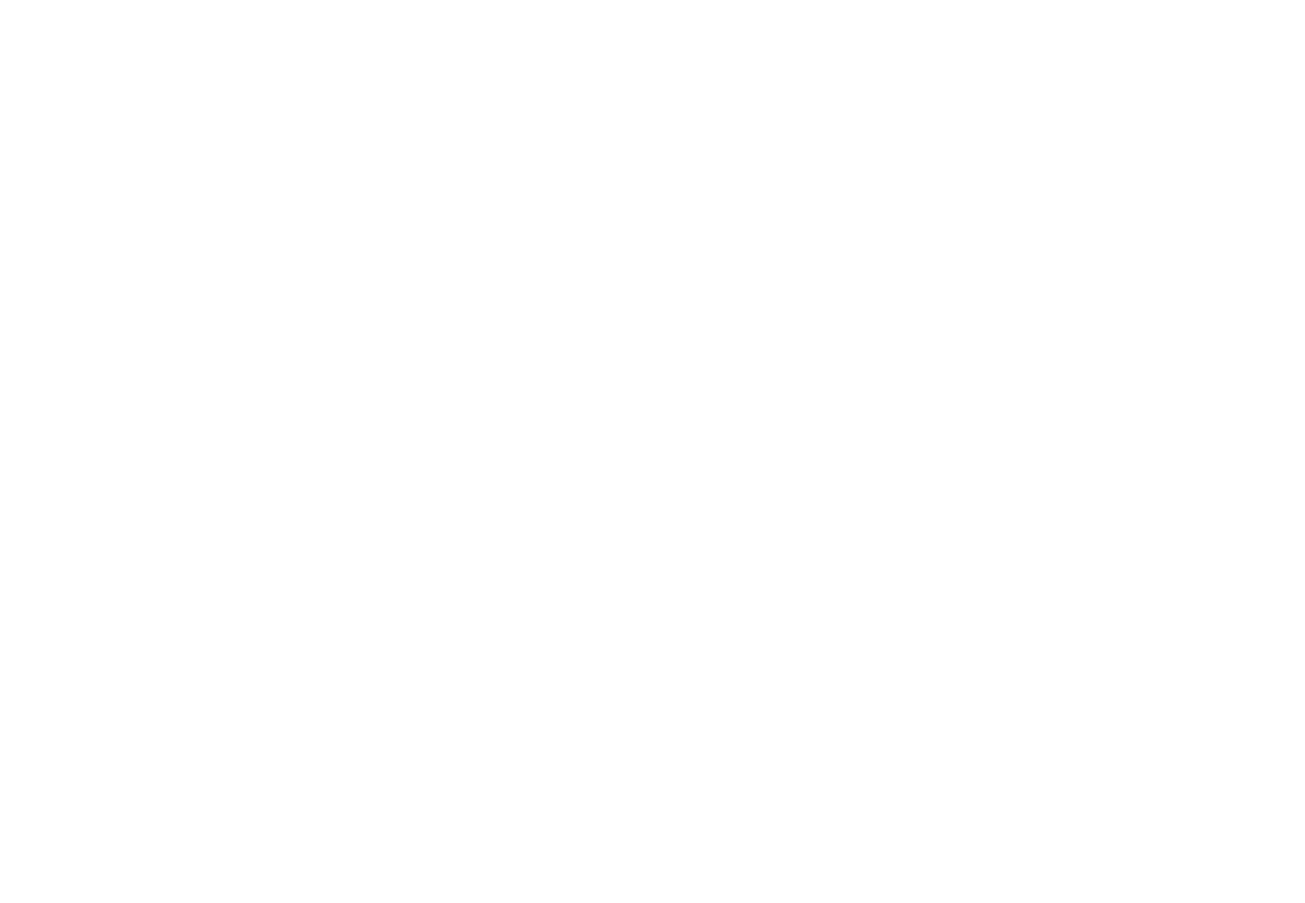
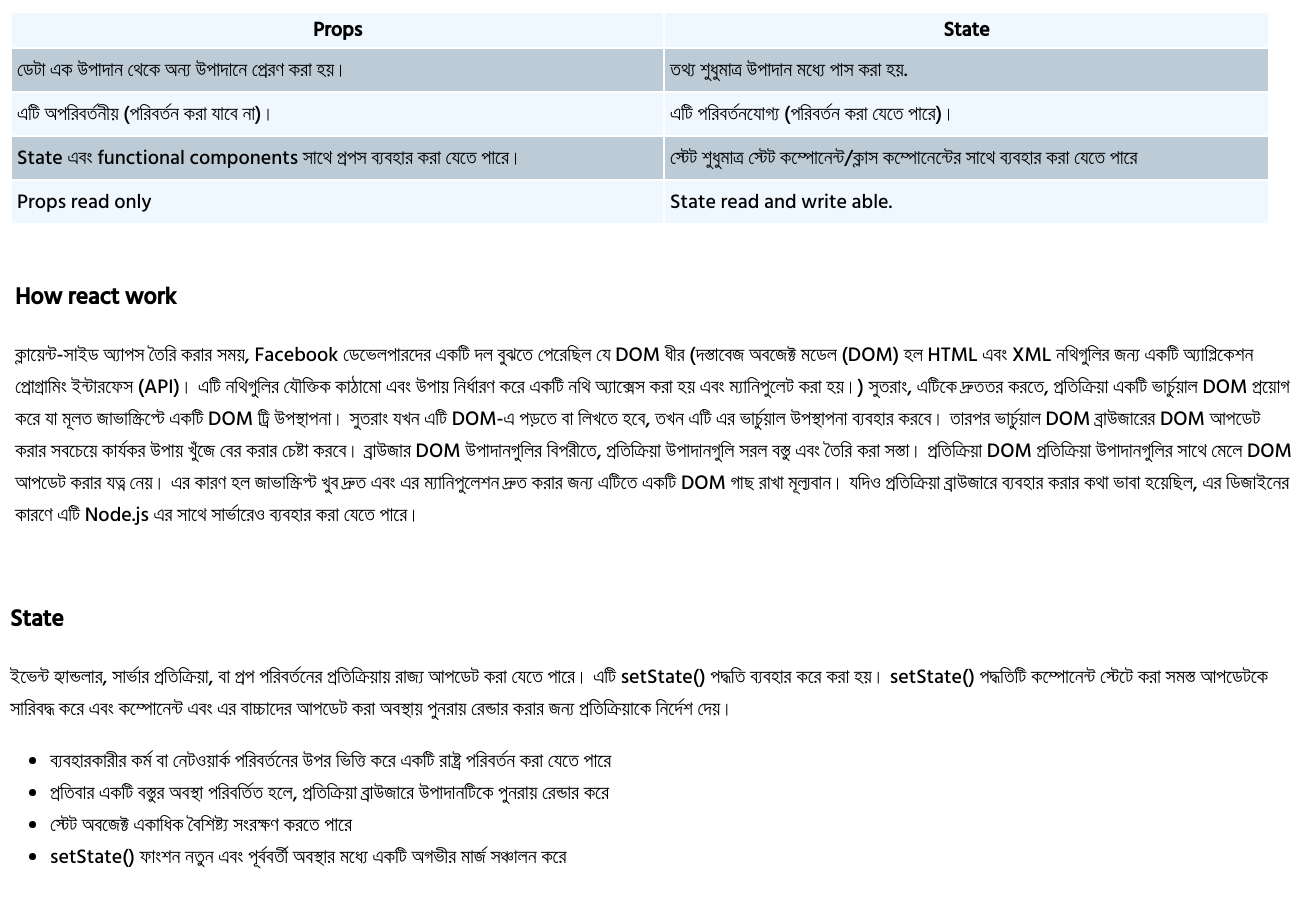
Before and after one commit to SRAKIB17/laptop-bazar-react-first, a React (Create React App) app: page / in a window 1280 px wide. Shown: the part 2220-3123 px from the top of the page, 1305 px wide, since content can reach past the window. Before the commit the page ends 2152 px from the top, so only its background shows below. Built offline with nearby package versions, Linux system fonts and the light colour scheme.

Commit message:
question add

```diff
--- a/src/App.js
+++ b/src/App.js
@@ -5,6 +5,7 @@
 import { useState } from 'react';
 import ShowCart from './Component/ShowCart/ShowCart';
 import Rendom from './Component/RandomlyLaptop/Random';
+import Question from './Component/Question/Question';
 
 
 function App() {
@@ -52,7 +53,9 @@
         </div>
       </div>
       </section>
-
+      <footer>
+        <Question></Question>
+      </footer>
     </div>
   );
 }
--- /dev/null
+++ b/src/Component/Question/Question.css
@@ -0,0 +1,27 @@
+@import url('https://fonts.googleapis.com/css2?family=Coming+Soon&family=Hind+Siliguri:wght@500&family=Orbitron&family=Poppins:wght@500&display=swap');
+.propsQuestion tr:nth-child(2n+1){
+    background-color: aliceblue;
+}
+.propsQuestion tr:nth-child(2n){
+    background-color: rgb(189, 203, 214);
+}
+td{
+    padding: 5px;
+}
+.propsQuestion{
+    padding: 10px;
+    margin-bottom: 10px;
+}
+.propsQuestion table ,.reactWork ,.state{
+    font-family: 'Hind Siliguri', sans-serif;
+    width: 100%;
+    font-size: 20px;
+}
+.reactWork{
+    text-align: j;
+    padding: 10px;
+    margin: 5px;
+}
+.state{
+    padding: 10px;
+}
--- /dev/null
+++ b/src/Component/Question/Question.js
@@ -0,0 +1,75 @@
+import React from 'react';
+import './Question.css'
+const Question = () => {
+    return (
+        <div>
+            <div className='propsQuestion'>
+                <h2>Props vs State</h2>
+                <table>
+                    <tr>
+                        <th>Props</th>
+                        <th>State</th>
+                    </tr>
+                    <tr>
+                        <td>
+                        ডেটা এক উপাদান থেকে অন্য উপাদানে প্রেরণ করা হয়।
+                        </td>
+                        <td>
+                        তথ্য শুধুমাত্র উপাদান মধ্যে পাস করা হয়.
+                        </td>
+                    </tr>
+                    <tr>
+                        <td>
+                        এটি অপরিবর্তনীয় (পরিবর্তন করা যাবে না)।
+                        </td>
+                        <td>
+                        এটি পরিবর্তনযোগ্য (পরিবর্তন করা যেতে পারে)।
+                        </td>
+                    </tr>
+                    <tr>
+                        <td>
+                        State এবং functional components  সাথে প্রপস ব্যবহার করা যেতে পারে।
+                        </td>
+                        <td>
+                        স্টেট শুধুমাত্র স্টেট কম্পোনেন্ট/ক্লাস কম্পোনেন্টের সাথে ব্যবহার করা যেতে পারে
+                        </td>
+                    </tr>
+                    <tr>
+                        <td>
+                        Props read only
+                        </td>
+                        <td>
+                        State read and write able.
+                        </td>
+                    </tr>
+                </table>
+            </div>
+            <div className='reactWork'>
+                <h3>How react work</h3>
+                <p>
+                ক্লায়েন্ট-সাইড অ্যাপস তৈরি করার সময়, Facebook ডেভেলপারদের একটি দল বুঝতে পেরেছিল যে DOM ধীর (দস্তাবেজ অবজেক্ট মডেল (DOM) হল HTML এবং XML নথিগুলির জন্য একটি অ্যাপ্লিকেশন প্রোগ্রামিং ইন্টারফেস (API)। এটি নথিগুলির যৌক্তিক কাঠামো এবং উপায় নির্ধারণ করে একটি নথি অ্যাক্সেস করা হয় এবং ম্যানিপুলেট করা হয়।) সুতরাং, এটিকে দ্রুততর করতে, প্রতিক্রিয়া একটি ভার্চুয়াল DOM প্রয়োগ করে যা মূলত জাভাস্ক্রিপ্টে একটি DOM ট্রি উপস্থাপনা। সুতরাং যখন এটি DOM-এ পড়তে বা লিখতে হবে, তখন এটি এর ভার্চুয়াল উপস্থাপনা ব্যবহার করবে। তারপর ভার্চুয়াল DOM ব্রাউজারের DOM আপডেট করার সবচেয়ে কার্যকর উপায় খুঁজে বের করার চেষ্টা করবে। ব্রাউজার DOM উপাদানগুলির বিপরীতে, প্রতিক্রিয়া উপাদানগুলি সরল বস্তু এবং তৈরি করা সস্তা। প্রতিক্রিয়া DOM প্রতিক্রিয়া উপাদানগুলির সাথে মেলে DOM আপডেট করার যত্ন নেয়। এর কারণ হল জাভাস্ক্রিপ্ট খুব দ্রুত এবং এর ম্যানিপুলেশন দ্রুত করার জন্য এটিতে একটি DOM গাছ রাখা মূল্যবান। যদিও প্রতিক্রিয়া ব্রাউজারে ব্যবহার করার কথা ভাবা হয়েছিল, এর ডিজাইনের কারণে এটি Node.js এর সাথে সার্ভারেও ব্যবহার করা যেতে পারে।
+                </p>
+            </div>
+            <div className='state'>
+                <h3>State</h3>
+                <p>
+                ইভেন্ট হ্যান্ডলার, সার্ভার প্রতিক্রিয়া, বা প্রপ পরিবর্তনের প্রতিক্রিয়ায় রাজ্য আপডেট করা যেতে পারে। এটি setState() পদ্ধতি ব্যবহার করে করা হয়। setState() পদ্ধতিটি কম্পোনেন্ট স্টেটে করা সমস্ত আপডেটকে সারিবদ্ধ করে এবং কম্পোনেন্ট এবং এর বাচ্চাদের আপডেট করা অবস্থায় পুনরায় রেন্ডার করার জন্য প্রতিক্রিয়াকে নির্দেশ দেয়।<br />
+                </p>
+                <ul>
+                    <li>ব্যবহারকারীর কর্ম বা নেটওয়ার্ক পরিবর্তনের উপর ভিত্তি করে একটি রাষ্ট্র পরিবর্তন করা যেতে পারে</li>
+                    <li>
+                    প্রতিবার একটি বস্তুর অবস্থা পরিবর্তিত হলে, প্রতিক্রিয়া ব্রাউজারে উপাদানটিকে পুনরায় রেন্ডার করে
+                    </li>
+                    <li>
+                    স্টেট অবজেক্ট একাধিক বৈশিষ্ট্য সংরক্ষণ করতে পারে
+                    </li>
+                    <li>
+                    setState() ফাংশন নতুন এবং পূর্ববর্তী অবস্থার মধ্যে একটি অগভীর মার্জ সঞ্চালন করে
+                    </li>
+                </ul>
+            </div>
+        </div>
+    );
+};
+
+export default Question;
```
